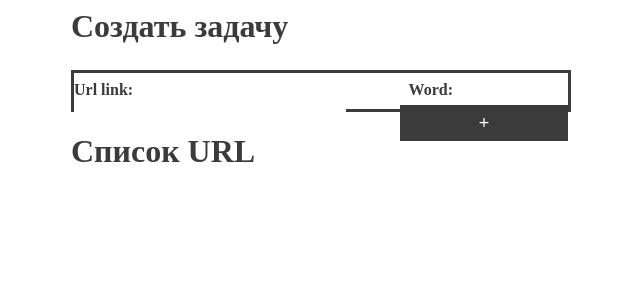
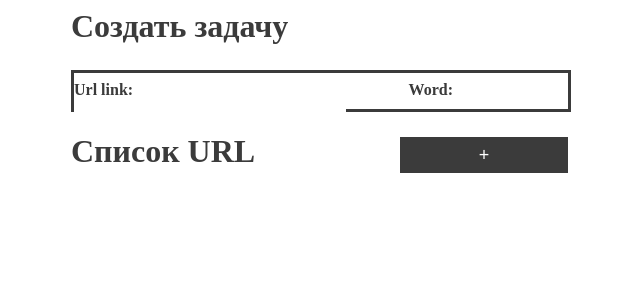
Before and after one commit to KznRkjp/mod21homework, a Django app: page /url_count/list/ in a window 1280 px wide. Shown: the top 300 px of the page, without its empty margins (319-959 px from the left). Run offline with Django 3.2, Linux system fonts and the light colour scheme; data that the repository does not hold is empty.

Commit message:
Update list.html

```diff
--- a/url_count/templates/urls/list.html
+++ b/url_count/templates/urls/list.html
@@ -5,12 +5,20 @@
 
 {% block main_content %}
 <div class="container">
+<div class="row">
+<div class="col">
 <h1>Создать задачу</h1>
+</div>
+</div>
 <form action="." method="post">
 {{ form }}
 {% csrf_token %}
+<div class="row">
+<div class="col">
 <button class="add" type="submit">+</button>
 </form>
+</div>
+</div>
 </div>
 <div class="container">
     <h1>Список URL</h1>
```
